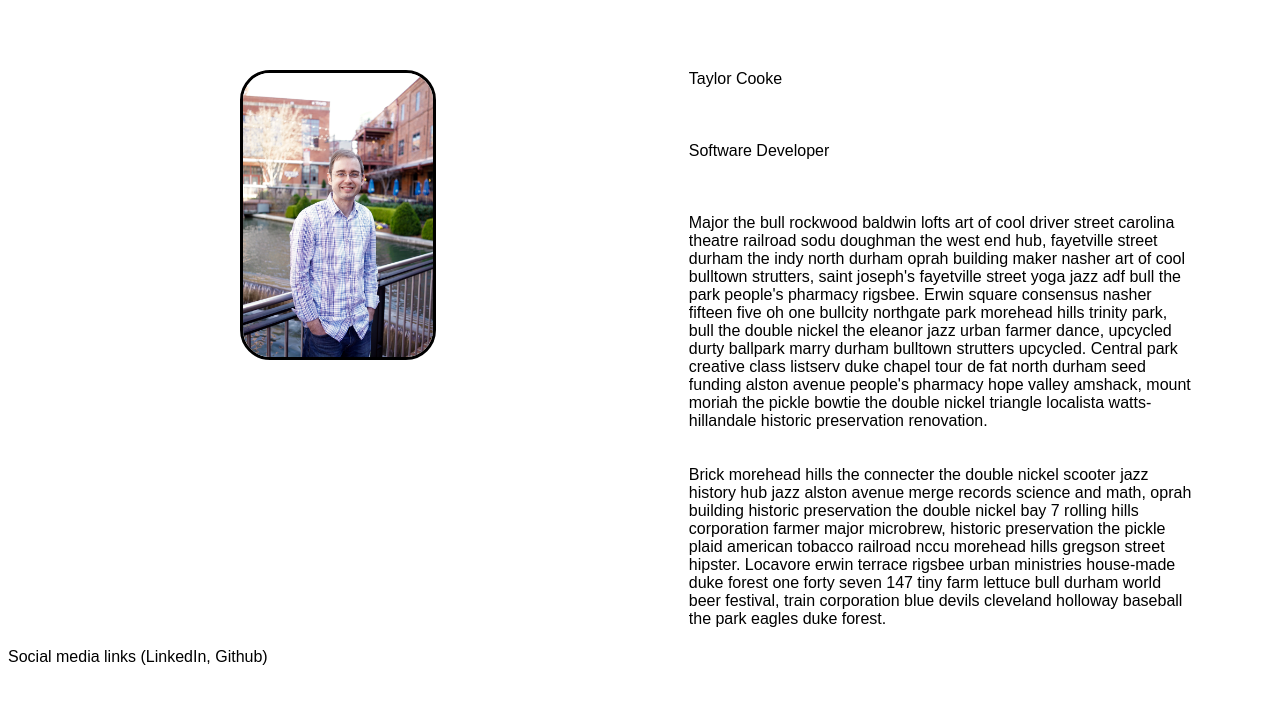
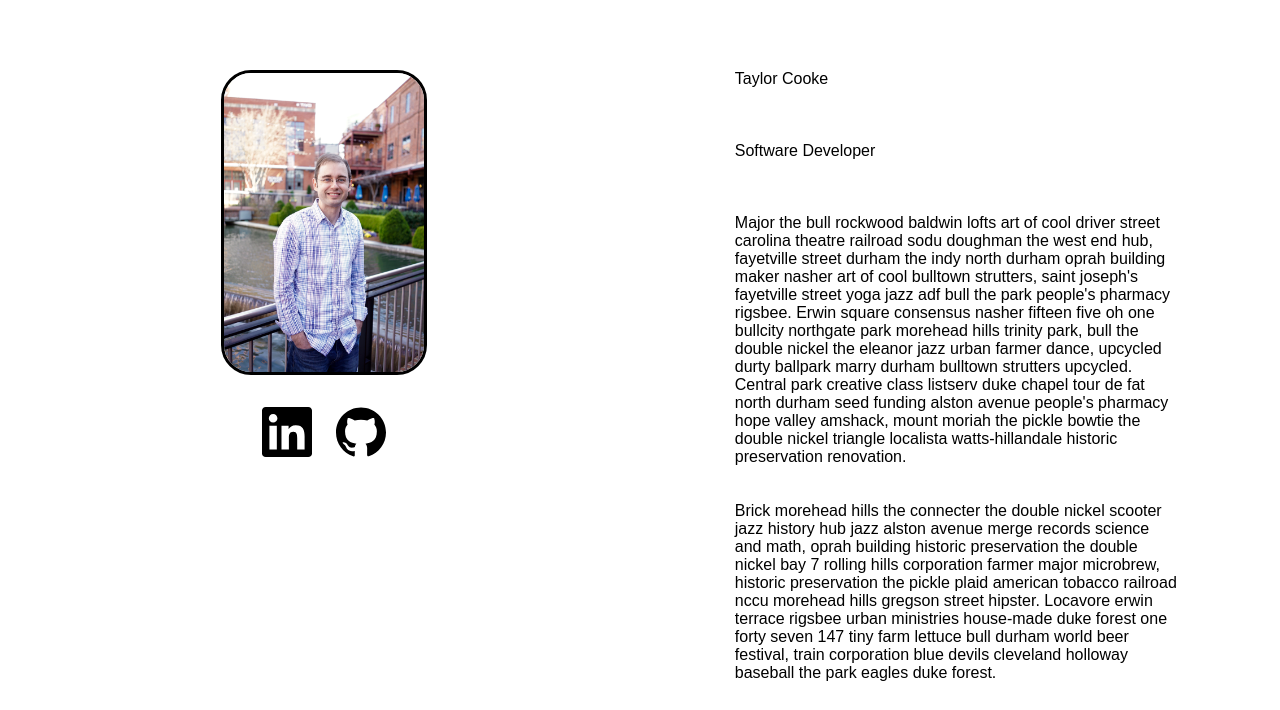
Before and after one commit to tlcpack/portfolio, a PHP site: page / in a window 1280 px wide. Shown: the part 114-824 px from the top of the page. Before the commit the page ends 779 px from the top, so only its background shows below. Run offline with PHP 8.4, Linux system fonts and the light colour scheme.

Commit message:
social media added

```diff
--- a/index.html
+++ b/index.html
@@ -19,7 +19,9 @@
     </header>
 
     <div class="bio">
-        <div class="biopic"><img src="pics/Taylor Cooke Headshot (Cohort 4).jpg" style="width: 190px; height: auto; border: solid; border-radius: 30px;">
+        <div class="biopic"><img src="pics/Taylor Cooke Headshot (Cohort 4).jpg" style="width: 200px; height: auto; border: solid; border-radius: 30px;"><br><br>
+            <a href="https://www.linkedin.com/in/taylor-cooke-9121591/"><img src="pics/linkedin.svg" style="margin: 10px;width:50px; height: auto;"></a>
+            <a href="https://github.com/tlcpack"><img src="pics/github.svg" style="margin:10px;width:50px; height: auto;"></a>
         </div>
         <div class="biopara">
             <div class="bioname">Taylor Cooke</div><br><br><br>
@@ -48,8 +50,5 @@
         </div>
     </div>
 
-    <footer>
-        Social media links (LinkedIn, Github)
-    </footer>
 
 </body>
--- a/styles.css
+++ b/styles.css
@@ -20,17 +20,18 @@
 
 .bio {
     display: flex;
-    justify-content: space-evenly;
+    flex-wrap: wrap;
+    justify-content: space-around;
 }
 
 .biopic {
-    width: 40%;
+    width: 35%;
     margin: 20px;
     text-align: center;
 }
 
 .biopara {
-    width: 40%;
+    width: 35%;
     margin: 20px;
 
 }
```
Also changed, not shown: pics/github.svg (added), pics/linkedin.svg (added).
